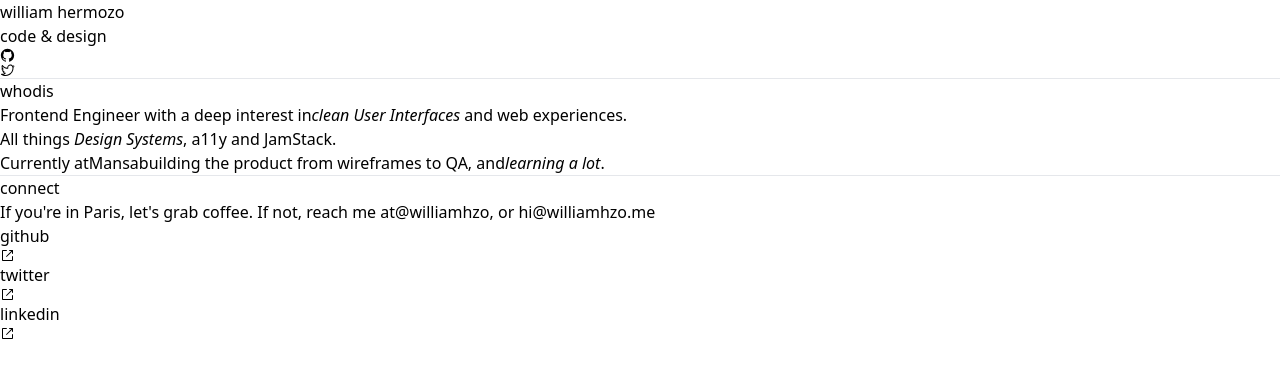
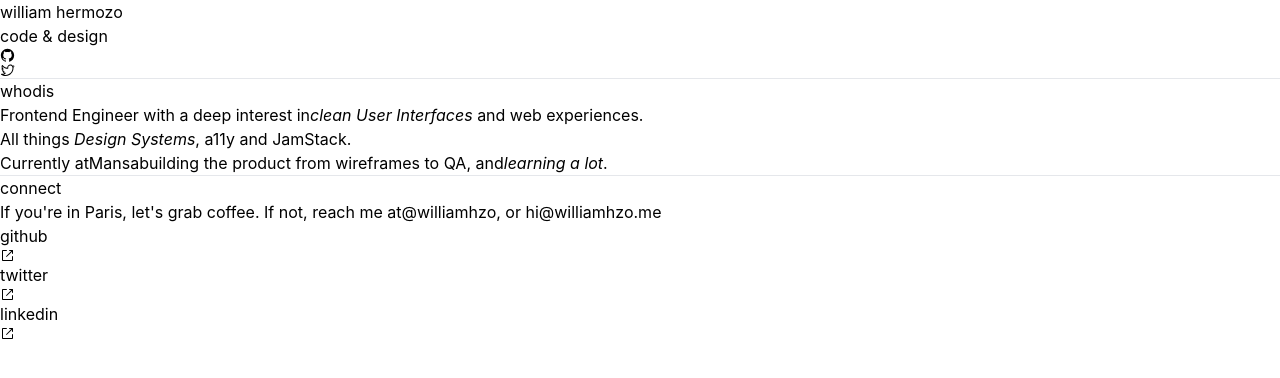
Before and after one commit to williamhzo/williamhzo.me-v1, a Next.js app: page / in a window 1280 px wide. Shown: the top 378 px of the page. Built offline with nearby package versions, Linux system fonts and the light colour scheme.

Commit message:
feat: add custom tailwind theme

```diff
--- a/tailwind.config.js
+++ b/tailwind.config.js
@@ -4,7 +4,18 @@
     "./components/**/*.{js,ts,jsx,tsx}",
   ],
   theme: {
-    extend: {},
+    fontFamily: {
+      sans: ["Inter", "sans-serif"],
+      serif: ["Lusitana", "serif"],
+    },
+    extend: {
+      colors: {
+        background: "#151718",
+        high: "#ECEDEE",
+        low: "#99A29E",
+        subtle: "#313538",
+      },
+    },
   },
   plugins: [],
 };
```
